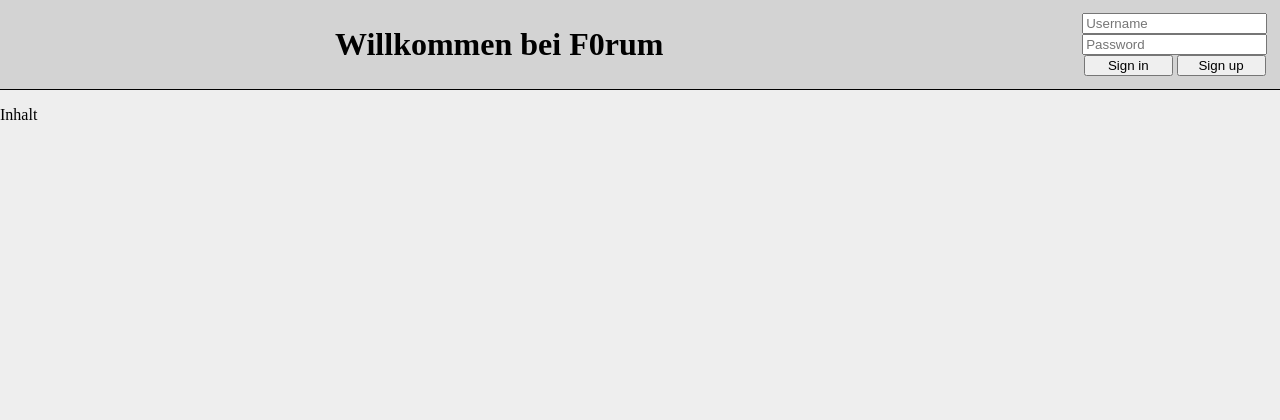
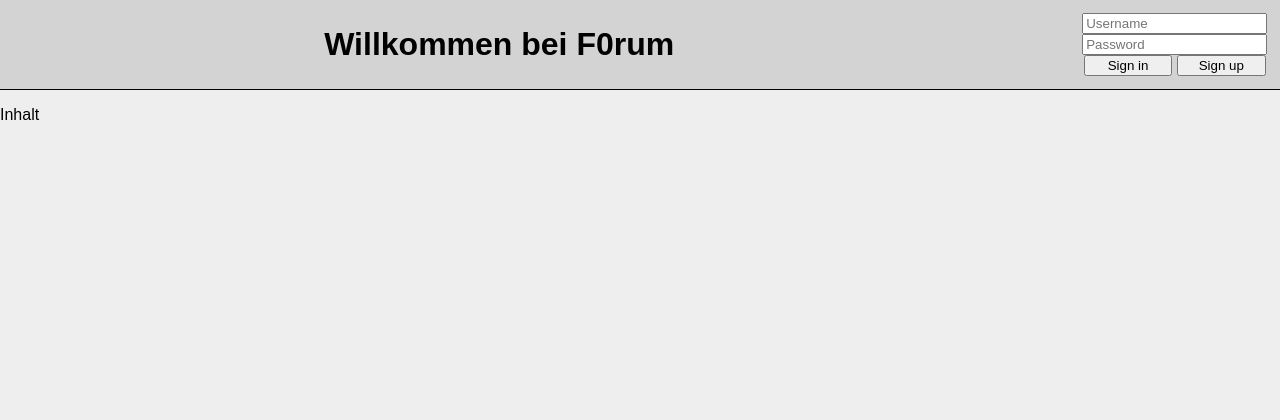
Before and after one commit to GyselAnimatioon/ProjektForumModul133, a PHP site: page / in a window 1280 px wide. Shown: the top 420 px of the page. Run offline with PHP 8.4, Linux system fonts and the light colour scheme.

Commit message:
neue Schriftart für index.php: "sans-serif"

```diff
--- a/css/head.css
+++ b/css/head.css
@@ -3,8 +3,9 @@ body {
     /*Standart Margin und Passing entfertnen*/
     margin: 0;
     padding: 0;
-    /*Hintergrundfarbe sehr ein helles grau*/
+    /*Hintergrundfarbe ein sehr helles grau*/
     background-color: #eee;
+    font-family: sans-serif;
 }
 
 .title_box {
```
